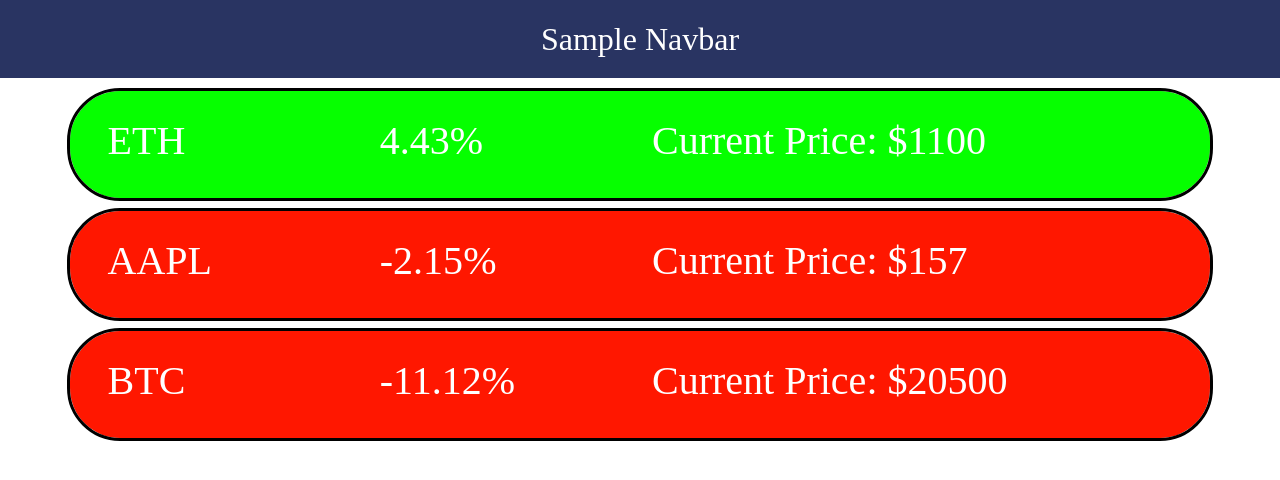
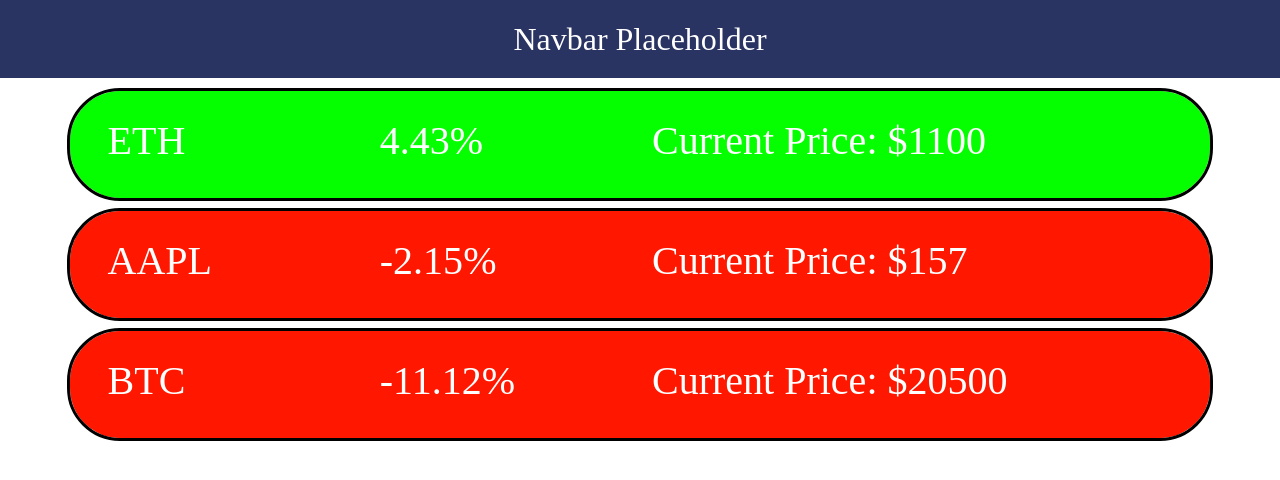
Before and after one commit to elijahquentin/learningReact, a React (Create React App) app in the folder learning-react/: page / in a window 1280 px wide. Shown: the top 480 px of the page. Built offline with nearby package versions, Linux system fonts and the light colour scheme.

Commit message:
Update navbar text

```diff
--- a/learning-react/src/components/NavigationView.jsx
+++ b/learning-react/src/components/NavigationView.jsx
@@ -3,7 +3,7 @@
 function NavigationView() {
   return (
     <div className="sample-navbar">
-      <h2>Sample Navbar</h2>
+      <h2>Navbar Placeholder</h2>
     </div>
   );
 }
```
